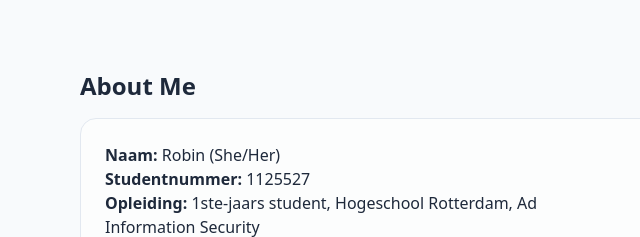
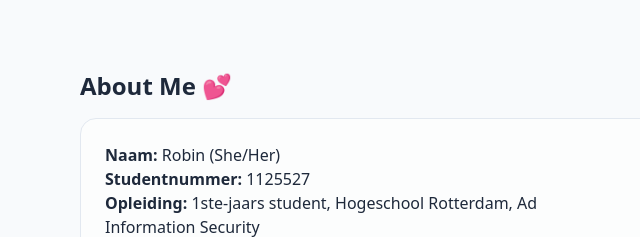
Before and after one commit to MoonlightRobin/hr-infosec-onboarding, a plain HTML site: page index.html in a window 1280 px wide. Shown: the part 4043-4280 px from the top of the page, 0-640 px from the left. Drawn offline with nearby package versions, Linux system fonts and the light colour scheme.

Commit message:
Added love to index.html

```diff
--- a/index.html
+++ b/index.html
@@ -170,7 +170,7 @@
 
 <!-- About Me + Reflectie -->
 <section id="about" class="max-w-6xl mx-auto px-4 py-10">
-  <h2 class="text-2xl font-bold">About Me</h2>
+  <h2 class="text-2xl font-bold">About Me 💕</h2>
 
   <div class="mt-4 rounded-2xl p-6 border border-slate-200 dark:border-slate-800 bg-white/60 dark:bg-slate-800/40">
     <div class="grid md:grid-cols-2 gap-6 items-start">
```
